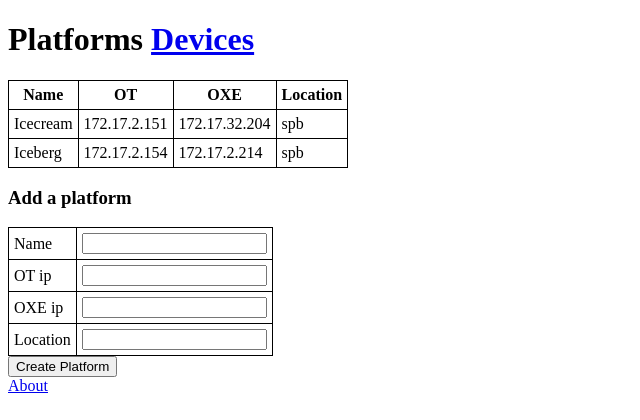
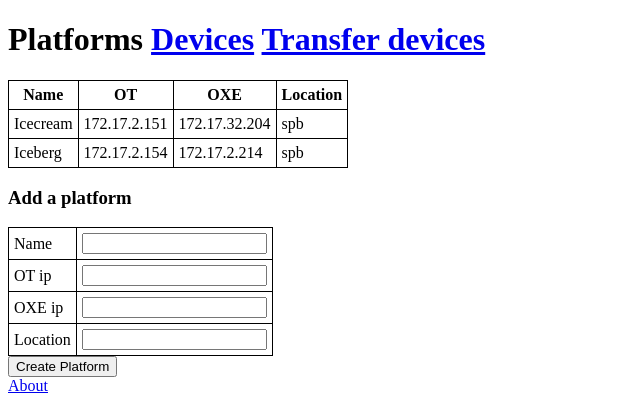
Before and after one commit to TemaThe/devices_configurator, a Django app: page /platforms/ in a window 1280 px wide. Shown: the top 420 px of the page, without its empty margins (0-640 px from the left). Run offline with Django 3.2, Linux system fonts and the light colour scheme; data comes from the database, SQL or seed files in the repository; both versions use the stored data as it was after the commit; parts of the project's set-up code (start-up, migrations or seed data) failed here and were passed over.

Commit message:
add Transfer dev

```diff
--- a/dev_conf/platforms/forms.py
+++ b/dev_conf/platforms/forms.py
@@ -22,3 +22,16 @@ class DeviceForm(forms.ModelForm):
 
     class Meta:
         model = Device
+
+
+class DeviceTransferForm(forms.Form):
+    devices = forms.MultipleChoiceField(widget=forms.CheckboxSelectMultiple,
+                                      label="Transfer this device")
+
+
+class PlatformTransferForm(forms.ModelForm):
+    platform = forms.ModelChoiceField(help_text="Platform", queryset=Platform.objects.all())
+
+    class Meta:
+        model = Device
+        fields = ['platform']
--- a/dev_conf/platforms/urls.py
+++ b/dev_conf/platforms/urls.py
@@ -4,4 +4,5 @@ from platforms import views
 urlpatterns = patterns('', url(r'^$', views.index, name='index'),
                            url(r'^about', views.about, name='about'),
                            url(r'^devices', views.devices, name='devices'),
-                           url(r'^login', views.user_login, name='login'),)
+                           url(r'^login', views.user_login, name='login'),
+                           url(r'^transfer_devices', views.transfer_devices, name='transfer_devices'),)
--- a/dev_conf/platforms/views.py
+++ b/dev_conf/platforms/views.py
@@ -2,7 +2,7 @@ from django.http import HttpResponse, HttpResponseRedirect
 from django.template import RequestContext
 from django.shortcuts import render_to_response
 from platforms.models import Platform, Device
-from platforms.forms import PlatformForm, DeviceForm
+from platforms.forms import PlatformForm, DeviceForm, PlatformTransferForm
 from django.contrib.auth import authenticate, login, logout
 
 
@@ -19,7 +19,7 @@ def index(request):
         check_form(form)
 
     form = PlatformForm()
-    platform_list = Platform.objects.order_by('-name')[:5]
+    platform_list = Platform.objects.order_by('-name')
     context_dict = {'form': form, 'platforms': platform_list}
 
     return render_to_response('platforms/index.html', context_dict, context)
@@ -61,3 +61,18 @@ def user_login(request):
             return HttpResponse("Invalid login details supplied.")
     else:
         return render_to_response('platforms/login.html', {}, context)
+
+
+def transfer_devices(request):
+    context = RequestContext(request)
+    devices_list = Device.objects.order_by('-owner')
+    platforms = Platform.objects.order_by('-name')
+    context_dict = {'devices': devices_list, 'platforms': platforms}
+
+    if request.method == 'POST':
+        device_to_transfer = request.POST.getlist('ip_list')
+        print device_to_transfer
+        platform = request.POST.getlist('platform')
+        print platform
+
+    return render_to_response('platforms/transfer_devices.html', context_dict, context)
--- a/dev_conf/templates/platforms/index.html
+++ b/dev_conf/templates/platforms/index.html
@@ -14,7 +14,9 @@
     </head>
 
     <body>
-        <h1>Platforms  <a href="/platforms/devices/">Devices</a></h1>
+        <h1>Platforms
+            <a href="/platforms/devices/">Devices</a>
+            <a href="/platforms/transfer_devices/">Transfer devices</a></h1>
         {% if platforms %}
           <table>
             <tr>
```
Also changed, not shown: dev_conf/platforms.db.
